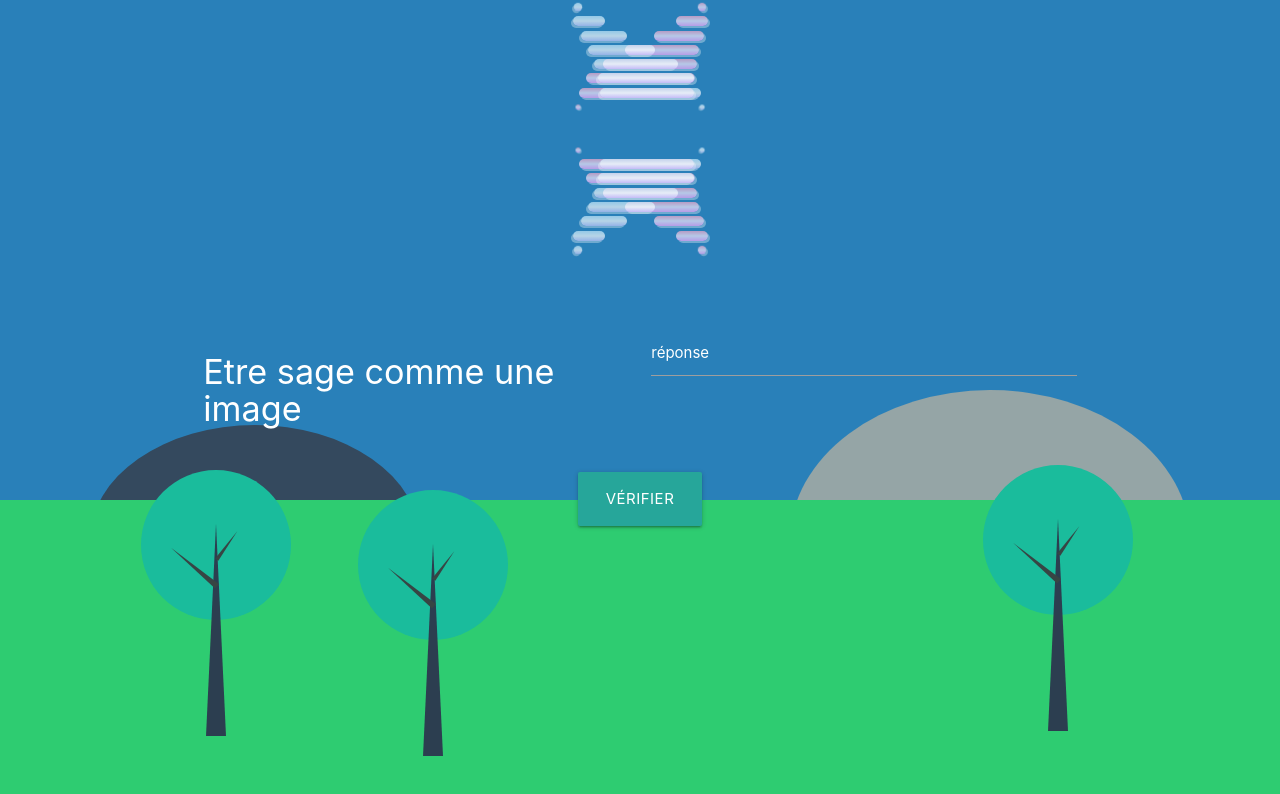
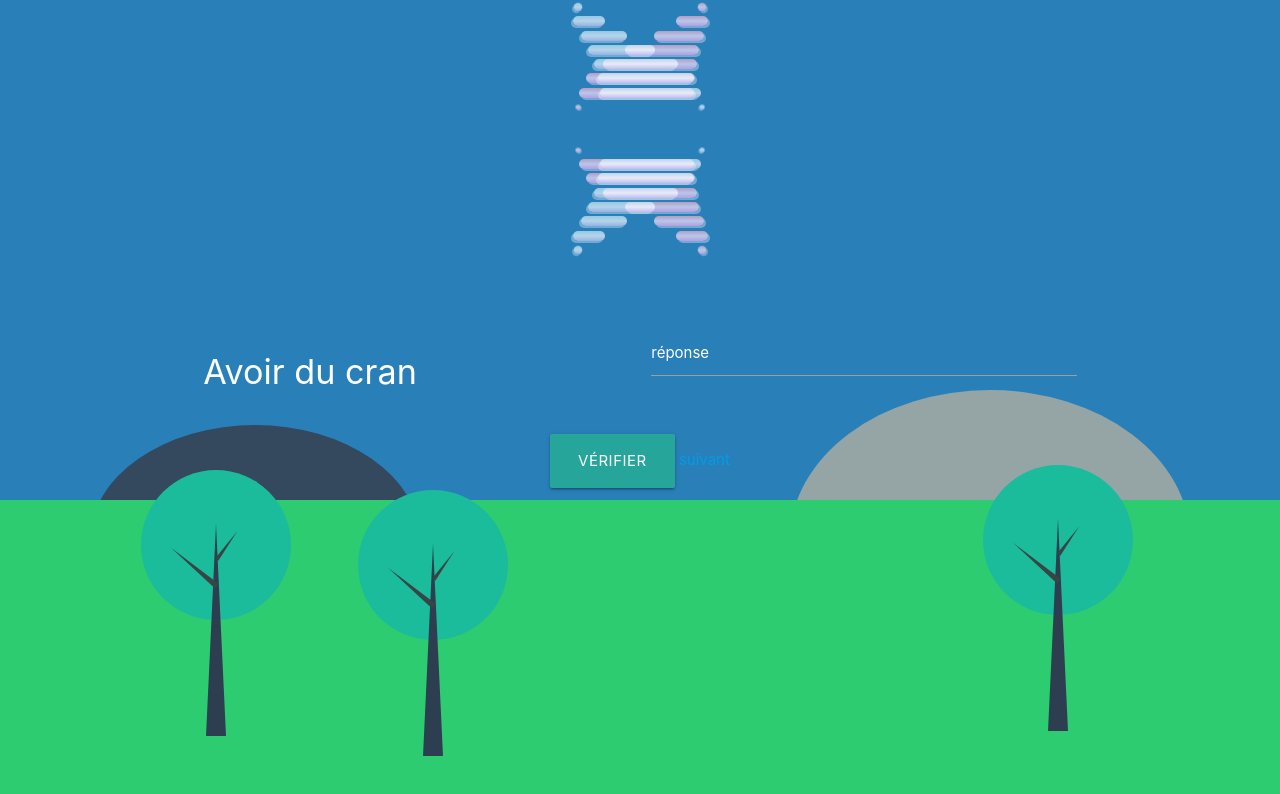
Before and after one commit to tvast/expressionV3, a plain HTML site: page page1.html in a window 1280 px wide. Drawn offline with nearby package versions, Linux system fonts and the light colour scheme.

Commit message:
add object file and trigger new citation

```diff
--- a/page1.html
+++ b/page1.html
@@ -10,7 +10,7 @@
   <link href="css/materialize.css" type="text/css" rel="stylesheet" media="screen,projection"/>
   <link href="css/style.css" type="text/css" rel="stylesheet" media="screen,projection"/>
 </head>
-<body>
+<body onload="initValue()">
   <!-- <nav class="light-blue lighten-1" role="navigation">
     <div class="nav-wrapper container"><a id="logo-container" href="#" class="brand-logo">Logo</a>
       <ul class="right hide-on-med-and-down">
@@ -158,7 +158,7 @@
       <div class="row">
     <div class="input-field col s6">
 
-      <H4 class="white-text">Etre sage comme une image</H4>
+      <H4  id="start" class="white-text">Etre sage comme une image</H4>
     </div>
     <div class="input-field col s6">
 
@@ -168,7 +168,12 @@
 
       <div class="container center input-field col s12">
       <a id="triggerAnswer" class="waves-effect waves-light btn-large">Vérifier</a>
+      <a onclick="myFunction()" id="trigger" class="button ">suivant</a>
+
       <H4 class="white-text" id="reponseOut"></H4>
+      <h2 id="traduce" class="subtitle">
+
+                    </h2>
     </div>
 
   </div>
@@ -194,18 +199,61 @@
   <script src="js/init.js"></script>
 
   <script type="text/javascript">
+    var saveTraduce = []
+    function initValue () {
+      var quotes =
+      [
+      {fr : "Etre sage comme une image", es :"Ser más bueno que el santo", ot:"Miguel de Cervantes"},
+      {fr:"Une histoire sans queue ni tête",es:"Una historia sin pies ni cabeza",ot:"Salvador Dali"},
+      {fr:"En un clin d’oeil",es:"En un abrir y cerrar de ojos",ot:"Pablo Picasso"},
+      {fr:"En avoir l’eau à la bouche",es:"Hacerse la boca agua",ot:"Pedro Almodóvar"},
+      {fr:"Filer à l’anglaise",es:"Irse a la francesa",ot:"Pablo Neruda"},
+      {fr:"Apprendre par coeur",es:"Saberse de memoria",ot:"Octavio Paz"},
+      {fr:"Passer une nuit blanche",es:"Pasar la noche en vela",ot:"Isabel Allende"},
+      {fr:"Aller comme un gant",es:"Encajar perfectamente",ot:"Frida Kahlo"},
+      {fr:"Etre comme un coq en pâte",es:"Tener una vida de reyes",ot:"Hemingway"},
+      {fr:"Ce n’est pas la mer à boire !",es:"No es para tanto !",ot:"Che Guevara"},
+
+      {fr : "Avoir quelqu’un dans le nez", es :"No soportar a una persona", ot:"Miguel de Cervantes"},
+      {fr:"Perdre la face",es:"Perder la cara",ot:"Salvador Dali"},
+      {fr:"Faire d’une pierre, deux coups",es:"Matar dos pájaros de un tiro",ot:"Pablo Picasso"},
+      {fr:"Avoir du cran",es:"Tener las agallas",ot:"Pedro Almodóvar"},
+      {fr:"Ne pas être sorti de l’auberge",es:"No salimos de una que nos metemos en otra",ot:"Pablo Neruda"},
+      {fr:"Apprendre par coeur",es:"Saberse de memoria",ot:"Octavio Paz"},
+      {fr:"Passer une nuit blanche",es:"Pasar la noche en vela",ot:"Isabel Allende"},
+      {fr:"Aller comme un gant",es:"Encajar perfectamente",ot:"Frida Kahlo"},
+      {fr:"Etre comme un coq en pâte",es:"Tener una vida de reyes",ot:"Hemingway"},
+      {fr:"Ce n’est pas la mer à boire !",es:"No es para tanto !",ot:"Che Guevara"},
+
+      ]
+
+
+
+        var x = quotes.length ;
+        var y = Math.floor((Math.random() * x) + 0);
+        document.getElementById("start").innerHTML = quotes[y].fr;
+
+        saveTraduce.push(quotes[y].es);
+        console.log(saveTraduce)
+        // document.getElementById("othor").innerHTML = quotes2[y].ot;
+
+    }
 
     document.getElementById("triggerAnswer").addEventListener("click", showAnswer);
 
-function showAnswer() {
-    var reponse = document.getElementById("reponseIn").value
+    function showAnswer() {
+        var reponse = document.getElementById("reponseIn").value
 
-    if (reponse == "Ser más bueno que el santo") {
-      document.getElementById("reponseOut").innerHTML ="bravo"
+        if (reponse == saveTraduce[0]) {
+          document.getElementById("reponseOut").innerHTML ="bravo"
+        }
+        else {
+          document.getElementById("reponseOut").innerHTML =saveTraduce[0]
+        }
     }
-    else {
-      document.getElementById("reponseOut").innerHTML ="Ser más bueno que el santo"
-    }
+
+    function myFunction() {
+    location.reload();
 }
 
 
```
